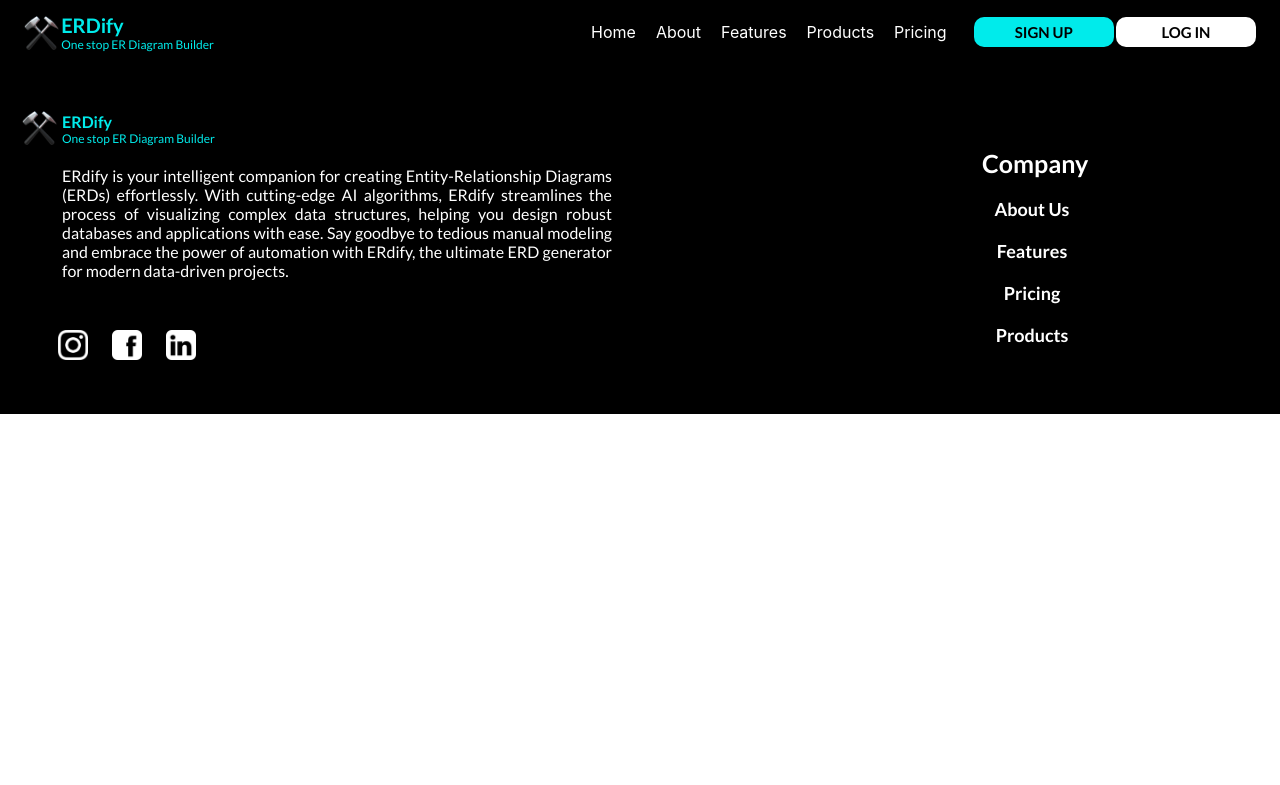
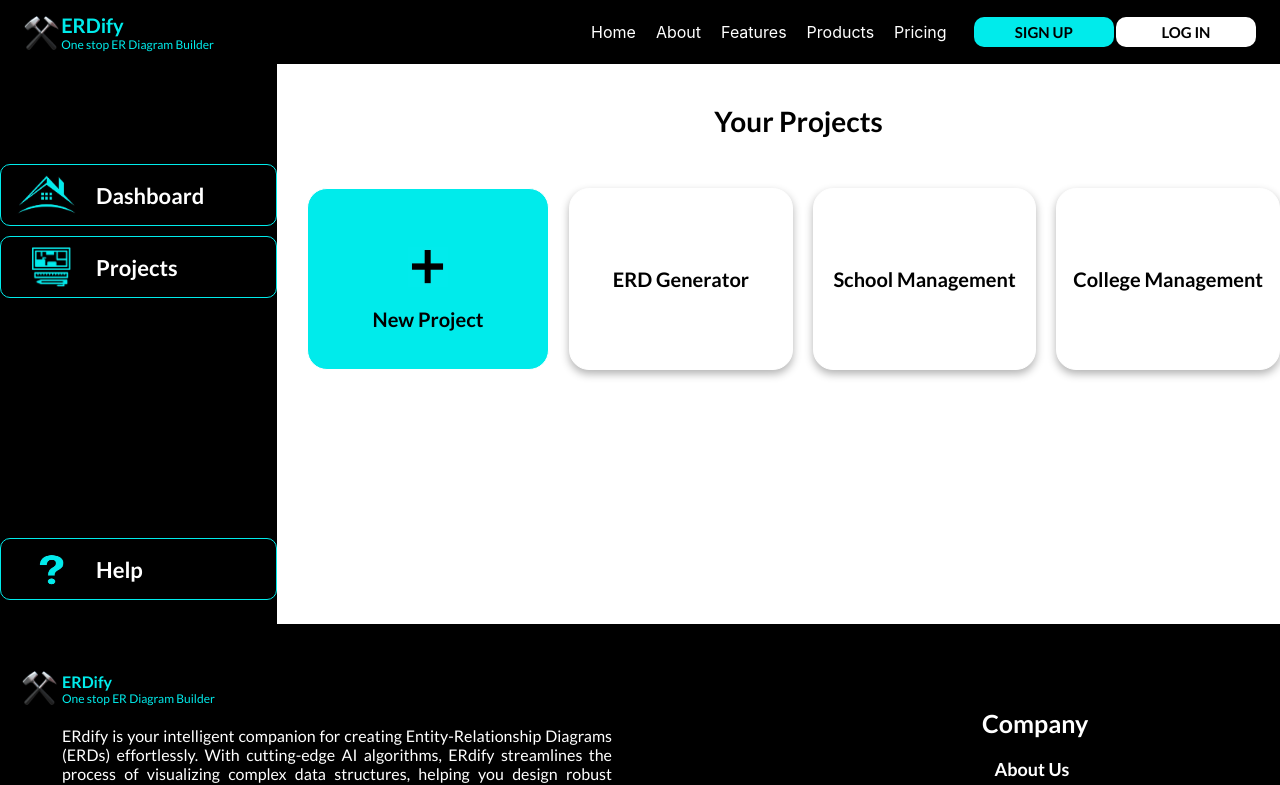
Before and after one commit to hkb2001/FYP-G27, a React (Create React App) app: page /dashboard in a window 1280 px wide. Shown: the top 785 px of the page. Built offline with nearby package versions, Linux system fonts and the light colour scheme.

Commit message:
makeerd-page-complete

```diff
--- a/src/App.js
+++ b/src/App.js
@@ -12,6 +12,7 @@
 import Products from './components/products';
 import Pricing from './components/pricing';
 import Sidebar from './components/sidebar';
+import Dashboard from './components/dashboard';
 
 
 const theme = createTheme({
@@ -73,6 +74,8 @@
       <Route path='products' element={<Products/>}/>
       <Route path='pricing' element={<Pricing/>}/>
       <Route path='sidebar' element={<Sidebar/>}/>
+      <Route path='dashboard' element={<Dashboard/>}/>
+
       {/* <ContentContainer/>
       <Middlebar />
       <Bottombar /> */}
--- a/src/components/NavBar.js
+++ b/src/components/NavBar.js
@@ -7,6 +7,7 @@
 import CustomBtn from '../CustomBtn';
 import { color, style } from '@mui/system';
 import Pricing from './pricing';
+import Dashboard from './dashboard';
 import { useNavigate } from 'react-router-dom';
 
 const styles = makeStyles((theme) => ({
@@ -129,6 +130,7 @@
     <NavLink className={classes.lin} to="/products" activeClassName="active">Products</NavLink>
 
     <NavLink className={classes.lin} to="/pricing" activeClassName="active">Pricing</NavLink>
+
     </nav>
       <div >
         <CustomBtn onClick={sign}>SIGN UP</CustomBtn>
--- a/src/components/bottombar.js
+++ b/src/components/bottombar.js
@@ -18,6 +18,7 @@
       // position: "relative",
       height: '350px',
       alignItems: 'flex-start',
+
 
     },
     logo: {
--- a/src/components/dashboard.js
+++ b/src/components/dashboard.js
@@ -0,0 +1,136 @@
+import React from "react";
+import { makeStyles } from "@mui/styles";
+import help from "../assets/help.JPG"
+import Sidebar from "./sidebar";
+import add from '../assets/add.JPG'
+
+const styles = makeStyles((theme) => ({
+
+    fullpage:{
+        display: "flex",
+        maxWidth: "100%",
+        overflow: "hidden",
+        justifyContent: "flex-start"
+    },
+    container:{
+        backgroundColor: "white",
+        width: "1200px",
+        overflow: "hidden",
+    },
+    projectstext:{
+        color: "black",
+        justifyContent: "flex-start",
+        fontSize: "28px",
+        fontWeight: 900,
+        fontFamily: 'Lato, sans-serif',
+        textAlign: "center",
+        marginInlineStart: "40px",
+        marginTop: "40px"
+    },
+    bluebox:{
+        border: '1px solid #ffffff',
+        height: "180px",
+        backgroundColor: "#00ebeb",
+        width: "240px",
+        marginInlineStart: "30px",
+        marginTop: "50px",
+        borderRadius: "20px",
+        display: "flex",
+        justifyContent: "center",
+        flexDirection: "column",
+        cursor: "pointer",
+        "&:hover": {
+            color: "#ffffff",
+            border: '1px solid #00ebeb',
+          },
+    },
+    addimg:{
+        height: "40px",
+        width: "40px",
+        marginTop: "20px"
+    },
+
+    boxtext:{
+        fontSize: "20px",
+        fontWeight: 900,
+        fontFamily: 'Lato, sans-serif',
+        marginTop: "20px"
+    },
+
+    imgcontainer:{
+        width: "240px",
+        display: "flex",
+        flexDirection: "row",
+        justifyContent: "center" ,
+    },
+
+    whitebox:{
+        border: '1px solid #ffffff',
+        boxShadow: "0px 4px 8px 0 rgba(0, 0, 0, 0.3)",
+        height: "180px",
+        backgroundColor: "#ffffff",
+        width: "240px",
+        marginInlineStart: "20px",
+        color: "black",
+        marginTop: "50px",
+        borderRadius: "20px",
+        color: "black",
+        display: "flex",
+        // justifyContent: "center",
+        // alignContent: "center"
+        display: "flex", // Make the whitebox a flex container
+        alignItems: "center",
+        justifyContent: "center",
+        cursor: "pointer",
+        "&:hover": {
+            color: "#00EBEB",
+            border: '1px solid #ffffff',
+            boxShadow: "0 4px 8px 0 rgba(0, 0, 0, 0.6)",
+          },
+    },
+    newtext:{
+        fontSize: "20px",
+        fontWeight: 900,
+        fontFamily: 'Lato, sans-serif',
+
+    },
+    projects:{
+        display: "flex",
+        flexDirection: "row"
+    }
+    }));
+
+
+function Dashboard() {
+    const classes = styles()
+    return (
+     <div className={classes.fullpage} >
+        <Sidebar />
+            <div className={classes.container} >
+                <div className={classes.projectstext}>Your Projects</div>
+                    <div className={classes.projects}>
+                    <div className={classes.bluebox}>
+                        <div className={classes.imgcontainer}>
+                            <img className={classes.addimg} src={add} alt="" />
+                        </div>
+                        <div className={classes.boxtext}>New Project</div>
+                </div>
+
+               <div className={classes.whitebox}>
+                        <div className={classes.newtext}>ERD Generator</div>
+                </div>
+
+                <div className={classes.whitebox}>
+                        <div className={classes.newtext}>School Management</div>
+                </div>
+                <div className={classes.whitebox}>
+                        <div className={classes.newtext}>College Management</div>
+                </div>
+                    </div>
+
+            </div>
+     </div>
+    )
+}
+
+export default Dashboard
--- a/src/components/maincontainer.js
+++ b/src/components/maincontainer.js
@@ -1,7 +1,8 @@
 import React from 'react';
 import { makeStyles } from '@mui/styles';
 import CustomBtn from '../CustomBtn';
-import {NavLink} from 'react-router-dom'
+import {NavLink} from 'react-router-dom' ;
+
 
 
 const useStyles = makeStyles((theme) => ({
@@ -70,8 +71,7 @@
         We develop products to automate things in this fast-paced world by using cutting-edge technologies and methods
       </div>
       <div className={classes.btn}>
-        {/* <CustomBtn>Make ERD</CustomBtn> */}
-        <NavLink className={classes.lin} to="/sidebar" activeClassName="active">Make ERD</NavLink>
+        <NavLink className={classes.lin} to="/dashboard" activeClassName="active">Make ERD</NavLink>
       </div>
     </div>
   );
--- a/src/components/sidebar.js
+++ b/src/components/sidebar.js
@@ -16,7 +16,9 @@
 container:{
   background: "black",
   width: "280px",
-  height: "100vh",
+  height: "560px",
+  paddingBottom: "30px",
+  marginBottom: "-30px"
 
 },
 dbuttonContainer :{
@@ -70,8 +72,8 @@
   cursor: "pointer",
   background: "black",
   color: "white",
-  marginBottom: "10px",
-  marginTop: "200px",
+  marginBottom: "-30px",
+  marginTop: "240px",
   width: "275px",
   fontFamily: "Lato, sans-serif",
   fontWeight: 900,
@@ -116,9 +118,6 @@
       </div>
 
       </div>
-
-
-
   )
 }
 
```
Also changed, not shown: src/assets/add.JPG (added).
